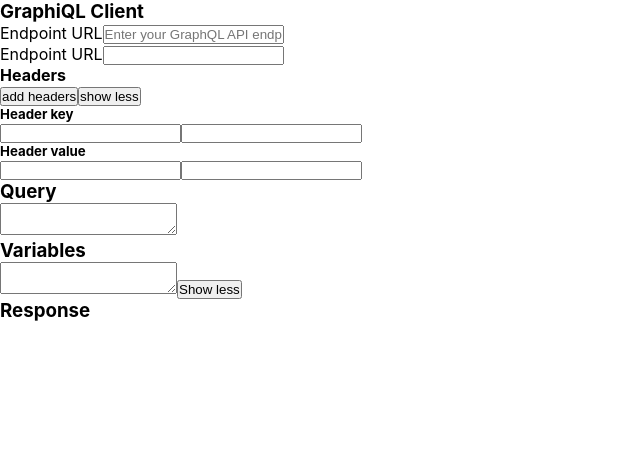
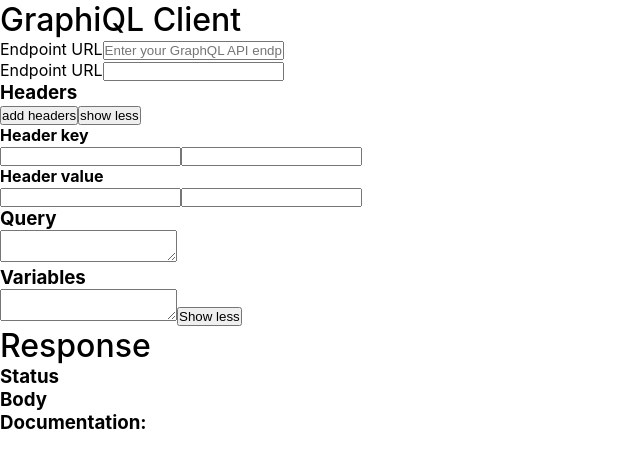
Before and after one commit to nuriver/graphiql-app, a Next.js app: page /graphiql-client in a window 1280 px wide. Shown: the top 468 px of the page, without its empty margins (0-640 px from the left). Built offline with nearby package versions, Linux system fonts and the light colour scheme.

Commit message:
feat: add response section layout

```diff
--- /dev/null
+++ b/src/app/graphiql-client/Graphiql/Graphiql.tsx
@@ -0,0 +1,18 @@
+import EndpointInput from './EndpointInput';
+import Headers from './Headers';
+import Query from './Query';
+import SdlInput from './SdlInput';
+import Variables from './Variables';
+
+export default function Graphiql(): JSX.Element {
+  return (
+    <section className="graphiql">
+      <h2>GraphiQL Client</h2>
+      <EndpointInput />
+      <SdlInput />
+      <Headers />
+      <Query />
+      <Variables />
+    </section>
+  );
+}
--- a/src/app/graphiql-client/Headers.tsx
+++ b/src/app/graphiql-client/Graphiql/Headers.tsx
@@ -2,18 +2,18 @@
   return (
     <div className="graphiql-headers-wrapper">
       <header className="graphiql-headers-header">
-        <h4>Headers</h4>
+        <h3>Headers</h3>
         <button>add headers</button>
         <button>show less</button>
       </header>
       <main className="graphiql-headers-main">
         <section className="graphiql-headers-key-wrapper">
-          <h5>Header key</h5>
+          <h4>Header key</h4>
           <input type="text" className="graphiql-headers-key-input" />
           <input type="text" className="graphiql-headers-key-input" />
         </section>
         <section className="graphiql-headers-value-wrapper">
-          <h5>Header value</h5>
+          <h4>Header value</h4>
           <input type="text" className="graphiql-headers-value-input" />
           <input type="text" className="graphiql-headers-value-input" />
         </section>
--- /dev/null
+++ b/src/app/graphiql-client/Response/Body.tsx
@@ -0,0 +1,8 @@
+export default function Body(): JSX.Element {
+  return (
+    <div className="graphiql-response-body-wrapper">
+      <h3>Body</h3>
+      <div className="graphiql-response-body"></div>
+    </div>
+  );
+}
--- /dev/null
+++ b/src/app/graphiql-client/Response/Documentation.tsx
@@ -0,0 +1,8 @@
+export default function Documentation(): JSX.Element {
+  return (
+    <div className="graphiql-documentation-wrapper">
+      <h3>Documentation:</h3>
+      <div className="graphiql-documentation"></div>
+    </div>
+  );
+}
--- /dev/null
+++ b/src/app/graphiql-client/Response/Response.tsx
@@ -0,0 +1,14 @@
+import Body from './Body';
+import Documentation from './Documentation';
+import StatusOutput from './StatusOutput';
+
+export default function Response(): JSX.Element {
+  return (
+    <section className="graphiql-response">
+      <h2>Response</h2>
+      <StatusOutput />
+      <Body />
+      <Documentation />
+    </section>
+  );
+}
--- /dev/null
+++ b/src/app/graphiql-client/Response/StatusOutput.tsx
@@ -0,0 +1,8 @@
+export default function StatusOutput(): JSX.Element {
+  return (
+    <div className="graphiql-status-output-wrapper">
+      <h3>Status</h3>
+      <p className="graphiql-status-output"></p>
+    </div>
+  );
+}
--- a/src/app/graphiql-client/page.tsx
+++ b/src/app/graphiql-client/page.tsx
@@ -1,23 +1,11 @@
-import EndpointInput from './EndpointInput';
-import Headers from './Headers';
-import Query from './Query';
-import SdlInput from './SdlInput';
-import Variables from './Variables';
+import Graphiql from './Graphiql/Graphiql';
+import Response from './Response/Response';
 
 export default function Page() {
   return (
     <div className="graphiql-page-wrapper">
-      <section className="graphiql-main">
-        <h3>GraphiQL Client</h3>
-        <EndpointInput />
-        <SdlInput />
-        <Headers />
-        <Query />
-        <Variables />
-      </section>
-      <section className="graphiql-response">
-        <h3 className="graphql-section-header">Response</h3>
-      </section>
+      <Graphiql />
+      <Response />
     </div>
   );
 }
```
Also changed, not shown: src/app/graphiql-client/Graphiql/EndpointInput.tsx (renamed from src/app/graphiql-client/EndpointInput.tsx), src/app/graphiql-client/Graphiql/Query.tsx (renamed from src/app/graphiql-client/Query.tsx), src/app/graphiql-client/Graphiql/SdlInput.tsx (renamed from src/app/graphiql-client/SdlInput.tsx), src/app/graphiql-client/Graphiql/Variables.tsx (renamed from src/app/graphiql-client/Variables.tsx).
